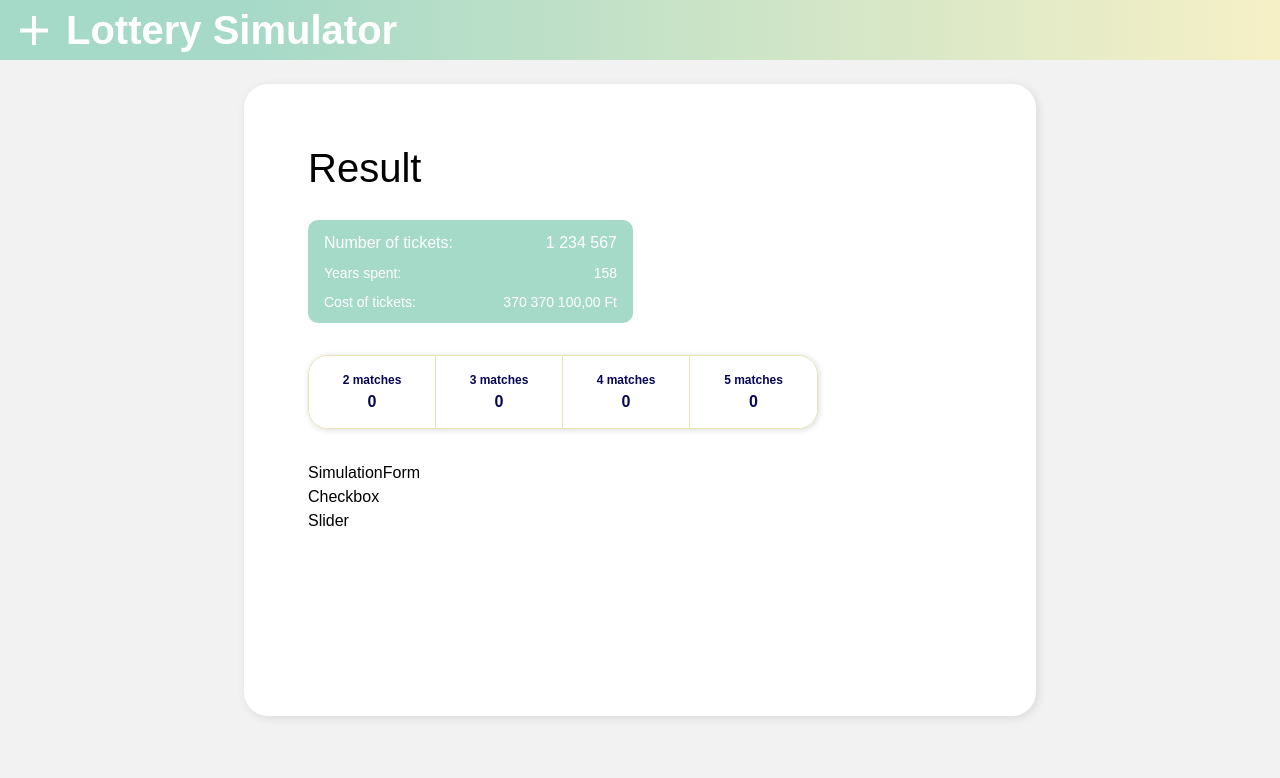
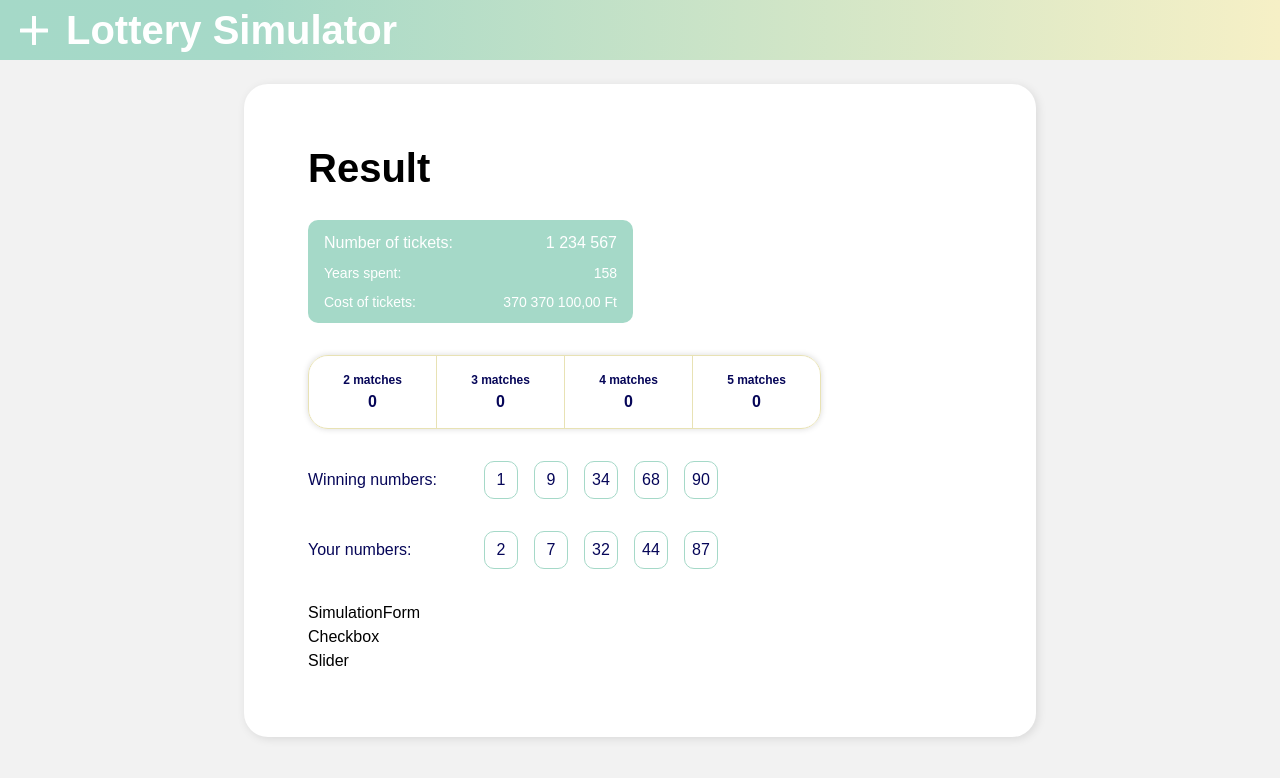
Before and after one commit to Doni002/lottery-simulator, a React (Vite) app in the folder frontend/: page / in a window 1280 px wide. Shown: the top 778 px of the page. Built offline with nearby package versions, Linux system fonts and the light colour scheme.

Commit message:
implement number comparison and create subfolders in components

```diff
--- a/frontend/src/features/simulation/SimulationContainer.tsx
+++ b/frontend/src/features/simulation/SimulationContainer.tsx
@@ -1,4 +1,4 @@
-import { Card, ResultDetails, SimulationForm, Summary } from './components';
+import { Card, NumbersComparison, ResultDetails, SimulationForm, Summary } from './components';
 
 export function SimulationContainer() {
   return (
@@ -6,6 +6,7 @@ export function SimulationContainer() {
       <Card>
         <Summary />
         <ResultDetails />
+        <NumbersComparison />
         <SimulationForm />
       </Card>
     </div>
--- a/frontend/src/features/simulation/components/Card.tsx
+++ b/frontend/src/features/simulation/components/Card.tsx
@@ -6,8 +6,8 @@ interface CardProps {
 
 export function Card({ children }: CardProps) {
   return (
-    <div className="w-full min-w-[332px] max-w-[792px] min-h-[632px] rounded-[24px] bg-white p-6 md:p-16 opacity-100 shadow-[2px_2px_10px_0px_#0000001A] flex flex-col gap-8">
-      <h2 className="title-xl">
+    <div className="w-full min-w-[352px] max-w-[792px] min-h-[632px] rounded-[24px] bg-white p-6 md:p-16 opacity-100 shadow-[2px_2px_10px_0px_#0000001A] flex flex-col gap-8">
+      <h2 className="text-[32px] leading-[100%] font-bold capitalize md:text-[40px]">
         Result
       </h2>
       {children}
--- a/frontend/src/features/simulation/components/NumberBadge.tsx
+++ /dev/null
@@ -1,3 +0,0 @@
-export function NumberBadge() {
-  return <div>NumberBadge</div>;
-}
--- a/frontend/src/features/simulation/components/NumberRow.tsx
+++ /dev/null
@@ -1,10 +0,0 @@
-import { NumberBadge } from './NumberBadge';
-
-export function NumberRow() {
-  return (
-    <div>
-      <div>NumberRow</div>
-      <NumberBadge />
-    </div>
-  );
-}
--- a/frontend/src/features/simulation/components/index.ts
+++ b/frontend/src/features/simulation/components/index.ts
@@ -1,7 +1,7 @@
 export { Card } from './Card';
 export { MatchStatItem } from './MatchStatItem';
 export { MatchStats } from './MatchStats';
-export { NumberRow } from './NumberRow';
-export { ResultDetails } from './ResultDetails';
+export { NumberBadge, NumberRow, NumbersComparison } from './numbers-comparison';
+export { ResultCard, ResultDetails } from './result-details';
 export { Summary } from './Summary';
 export { SimulationForm } from './SimulationForm';
--- /dev/null
+++ b/frontend/src/features/simulation/components/numbers-comparison/NumberBadge.tsx
@@ -0,0 +1,11 @@
+interface NumberBadgeProps {
+  value: number;
+}
+
+export function NumberBadge({ value }: NumberBadgeProps) {
+  return (
+    <div className="flex h-[25px] w-[22px] items-center justify-center rounded-[6px] border border-[#A5D9C8] bg-white text-[12px] leading-[100%] text-[#060658] md:h-[38px] md:w-[34px] md:rounded-[10px] md:text-[16px]">
+      {value}
+    </div>
+  );
+}
--- /dev/null
+++ b/frontend/src/features/simulation/components/numbers-comparison/NumberRow.tsx
@@ -0,0 +1,22 @@
+import { NumberBadge } from './NumberBadge';
+
+interface NumberRowProps {
+  label: string;
+  numbers: number[];
+}
+
+export function NumberRow({ label, numbers }: NumberRowProps) {
+  return (
+    <div className="flex flex-row items-center gap-3 md:gap-4">
+      <span className="min-w-[110px] text-[12px] leading-[100%] text-[#060658] md:min-w-[160px] md:text-[16px]">
+        {label}
+      </span>
+
+      <div className="flex flex-wrap items-center gap-4">
+        {numbers.map((number) => (
+          <NumberBadge key={`${label}-${number}`} value={number} />
+        ))}
+      </div>
+    </div>
+  );
+}
--- /dev/null
+++ b/frontend/src/features/simulation/components/numbers-comparison/NumbersComparison.tsx
@@ -0,0 +1,13 @@
+import { NumberRow } from './NumberRow';
+
+const WINNING_NUMBERS = [1, 9, 34, 68, 90];
+const USER_NUMBERS = [2, 7, 32, 44, 87];
+
+export function NumbersComparison() {
+  return (
+    <div className="flex w-full flex-col gap-8">
+      <NumberRow label="Winning numbers:" numbers={WINNING_NUMBERS} />
+      <NumberRow label="Your numbers:" numbers={USER_NUMBERS} />
+    </div>
+  );
+}
--- /dev/null
+++ b/frontend/src/features/simulation/components/numbers-comparison/index.ts
@@ -0,0 +1,3 @@
+export { NumberBadge } from './NumberBadge';
+export { NumberRow } from './NumberRow';
+export { NumbersComparison } from './NumbersComparison';
--- a/frontend/src/shared/components/ResultCard.tsx
+++ b/frontend/src/features/simulation/components/result-details/ResultCard.tsx
@@ -5,7 +5,7 @@ interface ResultCardProps {
 
 export function ResultCard({ matchCount, value }: ResultCardProps) {
   return (
-    <div className="bg-white w-full md:w-[127px] h-[72px] flex flex-col items-center justify-center gap-2">
+    <div className="flex h-[72px] w-full flex-col items-center justify-center gap-2 bg-white md:w-[127px]">
       <span className="text-center text-[12px] font-bold leading-[100%] text-[#060658]">
         {matchCount} matches
       </span>
--- a/frontend/src/features/simulation/components/ResultDetails.tsx
+++ b/frontend/src/features/simulation/components/result-details/ResultDetails.tsx
@@ -1,4 +1,4 @@
-import { ResultCard } from '../../../shared/components/ResultCard';
+import { ResultCard } from './ResultCard';
 
 const MATCH_RESULTS = [
   { matchCount: 2, value: 0 },
@@ -9,8 +9,8 @@ const MATCH_RESULTS = [
 
 export function ResultDetails() {
   return (
-    <div className="w-full max-w-[325px] min-w-[288px] md:w-fit md:max-w-none md:min-w-0 overflow-hidden rounded-[20px] border border-[#E8E2B4] shadow-[1px_1px_6px_0px_#00000026]">
-      <div className="grid grid-cols-2 md:grid-cols-[repeat(4,127px)] divide-x divide-y md:divide-y-0 divide-[#E8E2B4]">
+    <div className="w-full max-w-[325px] min-w-[288px] overflow-hidden rounded-[20px] border border-[#E8E2B4] shadow-[0px_0px_6px_0px_#00000026] md:w-fit md:max-w-none md:min-w-0">
+      <div className="grid grid-cols-2 gap-px bg-[#E8E2B4] md:grid-cols-[repeat(4,127px)]">
         {MATCH_RESULTS.map(({ matchCount, value }) => (
           <ResultCard key={matchCount} matchCount={matchCount} value={value} />
         ))}
--- /dev/null
+++ b/frontend/src/features/simulation/components/result-details/index.ts
@@ -0,0 +1,2 @@
+export { ResultCard } from './ResultCard';
+export { ResultDetails } from './ResultDetails';
```
